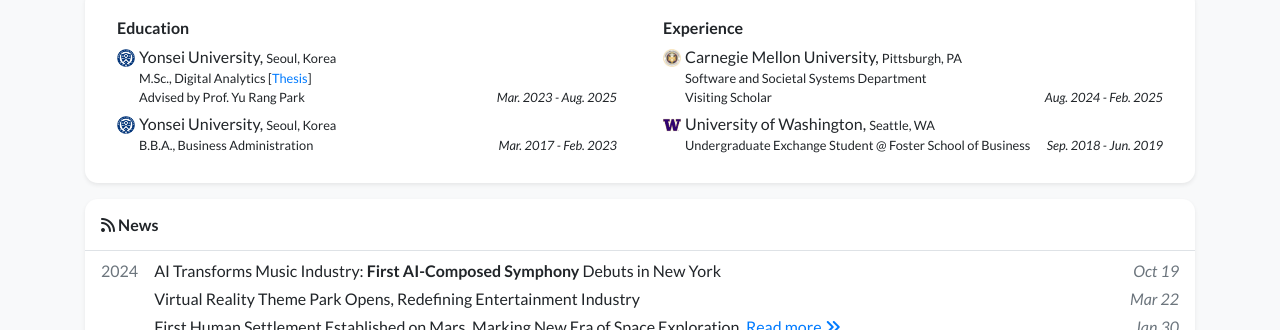
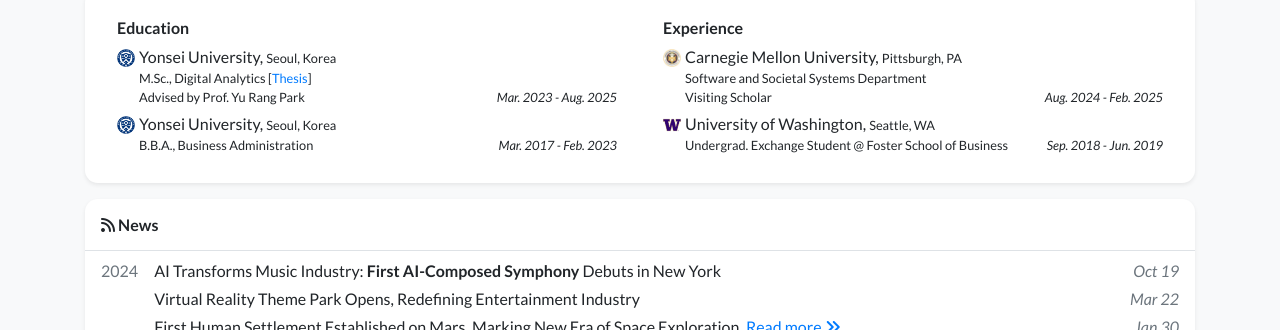
Before and after one commit to shiwonkim/shiwonkim.github.io, a Jekyll site: the page built from index.html, in a window 1280 px wide and 900 px high, scrolled down 492 px. Shown: the part 123-453 px from the top of the window. Built offline with Jekyll 4.4.1, drawn with Linux system fonts in a browser that asks for light colours; nearby versions of some CDN libraries; a style sheet for code colours, icons or effects is not loaded.

Commit message:
edit profile

```diff
--- a/_data/profile.yml
+++ b/_data/profile.yml
@@ -62,7 +62,7 @@ experience:
 - name: University of Washington, <small>Seattle, WA</small>
   logo: /assets/images/badges/UW_gold.png
   position: >-
-    Undergraduate Exchange Student @ Foster School of Business
+    Undergrad. Exchange Student @ Foster School of Business
   date: Sep. 2018 - Jun. 2019
 
 # awards:
```
